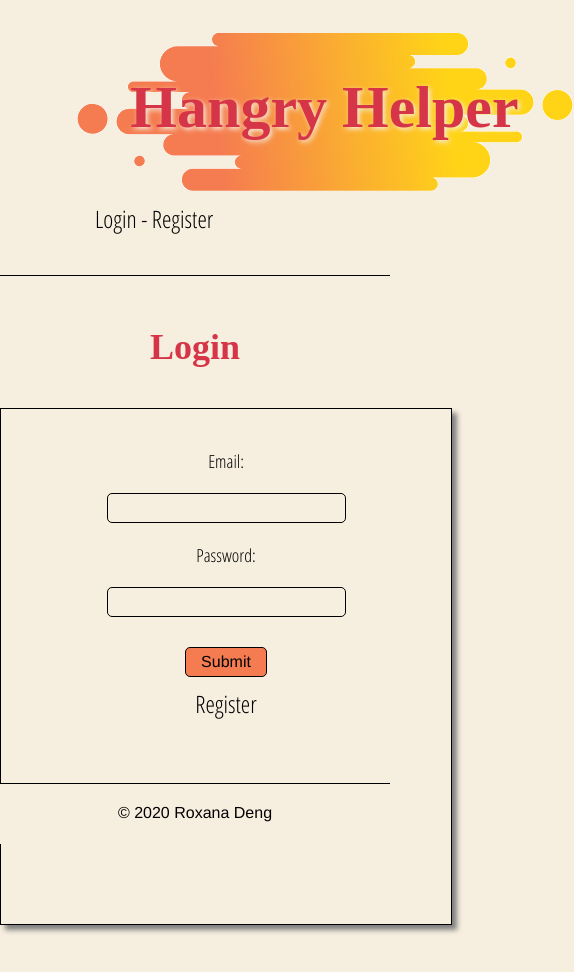
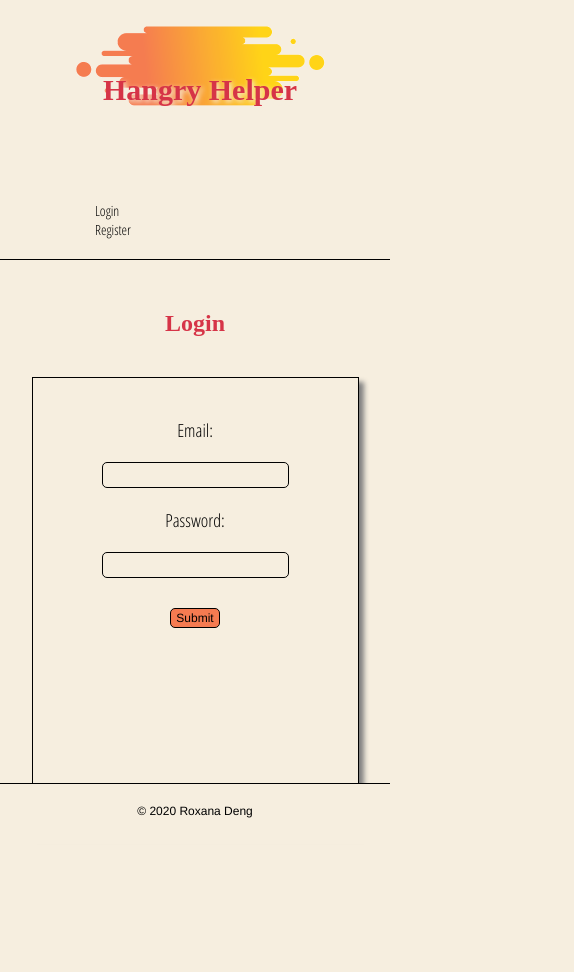
Before and after one commit to dengroxana/hangry-helper, a React (Create React App) app in the folder client/: page /login in a window 390 px wide. Shown: the top 972 px of the page, 574 px wide, since content can reach past the window. Built offline with nearby package versions, Linux system fonts and the light colour scheme; no server answers; a web font is replaced by a local one.

Commit message:
added media queries

```diff
--- a/client/src/App.css
+++ b/client/src/App.css
@@ -65,3 +65,22 @@ a:hover {
 .catTitle:hover{
     text-shadow:1px 1px 0 gray;
 }
+
+@media only screen and (max-width: 415px) {
+    * {
+        font-size: 12px;
+    }
+    button {
+        padding: 2px 5px;
+    }
+    a {
+        font-size: 14px;
+    }
+
+    a:hover {
+        font-size: 16px;
+    }
+    .showCat {
+        flex-wrap: wrap;
+    }
+    }
--- a/client/src/components/AllRestaurants.jsx
+++ b/client/src/components/AllRestaurants.jsx
@@ -24,7 +24,7 @@ class AllRestaurants extends Component {
         return(
             <div>
 <h2>Restaurants</h2>
-          <div className="add-link"><Link to="/new/restaurants">Add Restaurant</Link></div>
+          <div className="add-link"></div>
 <br/>
 <div>
 {this.state.restaurants.map(restaurant => (
--- a/client/src/components/CreateRes.css
+++ b/client/src/components/CreateRes.css
@@ -42,3 +42,11 @@ select {
 .res-list {
     margin-top: 20px;
 }
+@media only screen and (max-width: 415px) {
+.add-link {
+  font-size: 14px;
+}
+  select {
+    width: 200px;
+  }
+  }
--- a/client/src/components/Header.css
+++ b/client/src/components/Header.css
@@ -5,22 +5,14 @@ header {
     padding-bottom: 20px;
     margin-bottom: 50px;
     border-bottom: 1px solid black;
-    /* margin-top: 265px; */
+
 
 
   }
-  .fixed {
-    /* border-right: 1px solid black;
-    border-left: 1px solid black;
-    border-bottom: 1px solid black;
-    box-shadow: 5px 5px 5px gray; */
-    /* overflow: hidden;
+  .head-link {
+    text-align: left;
+  }
 
-  position: fixed;
-  top: 0;
-  width: 90%;  */
-
-}
 .auth {
     display: flex;
     align-items: baseline;
@@ -86,3 +78,14 @@ animation-iteration-count: infinite;
     height: 178px;
     width: 499px;
 }
+
+@media only screen and (max-width: 415px) {
+.logo-back {
+  width: 250px;
+  background-size: contain;
+}
+.header-logo {
+  font-size: 30px;
+}
+
+}
--- a/client/src/components/Header.jsx
+++ b/client/src/components/Header.jsx
@@ -21,8 +21,11 @@ function Header(props) {
               <p>Welcome back, {props.currentUser.first_name || props.currentUser.email}!</p>
               <button onClick={props.handleLogout}>Logout</button>
             </>
-          ) : (
-            <Link to="/login">Login - Register</Link>
+          ) : (<div className="head-link">
+            <Link to="/login">Login</Link>
+            <br/>
+            <Link to="/register">Register</Link>
+            </div>
           )}
         </div>
       </div>
@@ -31,7 +34,7 @@ function Header(props) {
         <>
           <div className="auth">
             <Link to="/categories">Categories</Link>
-            <Link to="/restaurants">Restaurants</Link>
+            <Link to="/new/restaurants">Add Restaurant</Link>
           </div>
 
         </>
--- a/client/src/components/Login.css
+++ b/client/src/components/Login.css
@@ -21,3 +21,16 @@ h3 {
  box-shadow: 5px 5px 5px gray;
 
 }
+
+@media only screen and (max-width: 415px) {
+.login-form {
+    width: 325px;
+    height: 415px;
+}
+h3 {
+    font-size: 18px;
+}
+ h2 {
+     font-size: 24px;
+ }
+    }
--- a/client/src/components/Login.jsx
+++ b/client/src/components/Login.jsx
@@ -51,8 +51,7 @@ export default class Login extends Component {
         />
         <br />
         <button>Submit</button>
-        <br />
-        <Link to="/register">Register</Link>
+
       </div>
       </form>
     );
```
